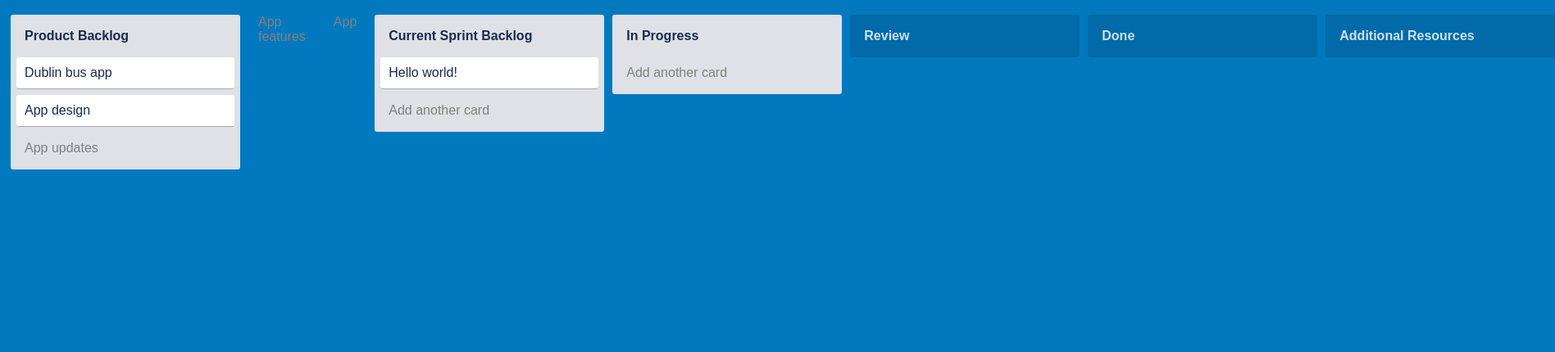
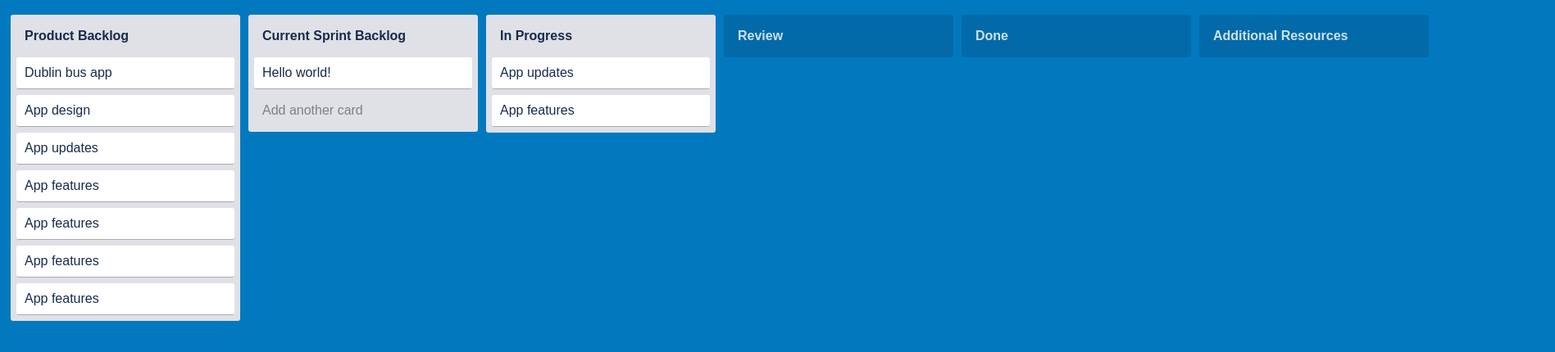
Before and after one commit to Jair130/csp-ps_ca3, a plain HTML site: page index.html in a window 1280 px wide. Shown: the whole page at 82% size, 1897 px wide, since content can reach past the window. Drawn offline with nearby package versions, Linux system fonts and the light colour scheme.

Commit message:
More cards added

```diff
--- a/index.html
+++ b/index.html
@@ -13,14 +13,15 @@
     <div class="title removable editable">Product Backlog</div>
     <div class="content">
       <div class="card removable editable">Dublin bus app </div>
-      <div class="card removable editable" style="">App design </div>
+      <div class="card removable editable">App design </div>
     </div>
-    <div class="add-card editable">App updates </div>
+    <div class="card removable editable" >App updates </div>
+  <div class="card removable editable" >App features </div>
+  <div class="card removable editable" >App features </div>
+  <div class="card removable editable" >App features </div>
+  <div class="card removable editable" >App features </div>
   </div>
-  <div class="add-card editable">App features </div>
-  </div>
-  <div class="add-card editable">App  </div>
-  </div>
+
   <div class="list">
     <div class="title removable editable">Current Sprint Backlog </div>
     <div class="content">
@@ -31,7 +32,8 @@
   <div class="list">
     <div class="title removable editable">In Progress</div>
     <div class="content"></div>
-    <div class="add-card editable">Add another card</div>
+    <div class="card removable editable" >App updates </div>
+    <div class="card removable editable" >App features </div>
   </div>
 </div>
 
```
